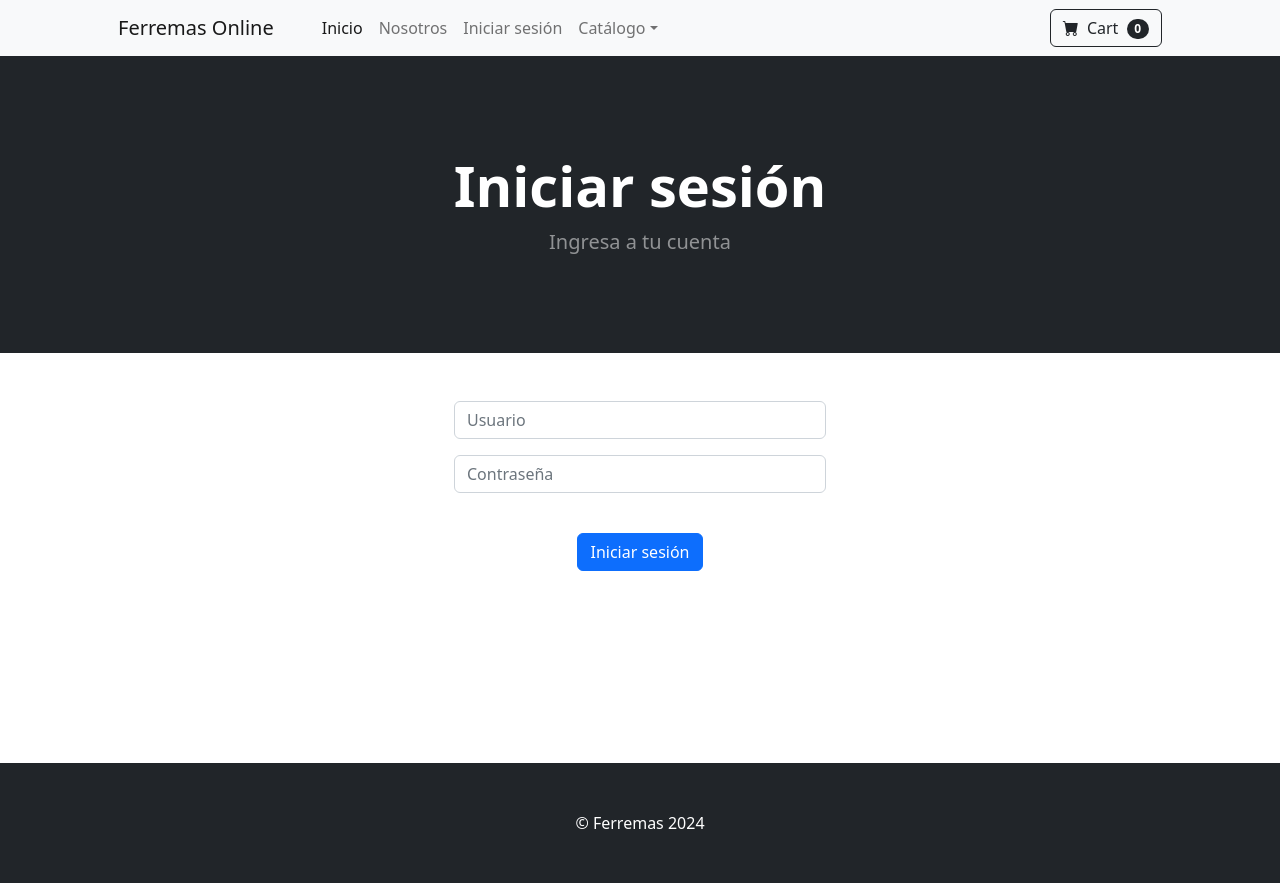
After one commit to Mitsusabur0/ferremas, a Django app: page /login in a window 1280 px wide. The commit adds this page. Run offline with Django 5.2, Linux system fonts and the light colour scheme; some libraries are stand-ins or nearby versions.

Commit message:
Crear template de inicio se sesion

```diff
--- a/tienda/templates/about.html
+++ b/tienda/templates/about.html
@@ -1,5 +1,4 @@
 {% extends "base.html" %}
-{% load static %}
 
 {% block content %}
 
--- /dev/null
+++ b/tienda/templates/login.html
@@ -0,0 +1,48 @@
+{% extends "base.html" %}
+
+{% block content %}
+
+<header class="bg-dark py-5">
+    <div class="container px-4 px-lg-5 my-5">
+        <div class="text-center text-white">
+            <h1 class="display-4 fw-bolder">Iniciar sesión</h1>
+            <p class="lead fw-normal text-white-50 mb-0">Ingresa a tu cuenta</p>
+        </div>
+    </div>
+</header>
+
+
+<div class="container">
+
+    <div class="row">
+        <center>
+            <div class="col-md-4">
+                <br><br>
+                <form method="POST" action="{% url 'login' %}">
+                    {% csrf_token %}
+                    <div class="mb-3">
+                      <input type="text" class="form-control" name="username" placeholder="Usuario">
+                    </div>
+                    <div class="mb-3">
+                      <input type="password" class="form-control" name="password" placeholder="Contraseña">
+                    </div>
+                    <br>
+                    <button type="submit" class="btn btn-primary">Iniciar sesión</button>
+                  </form>
+
+
+
+
+
+
+
+                <br><br><br><br>
+                <br><br><br><br>
+            </div>
+        </center>
+    </div>
+</div>
+
+
+
+{% endblock %}
--- a/tienda/templates/navbar.html
+++ b/tienda/templates/navbar.html
@@ -7,13 +7,19 @@
             <ul class="navbar-nav me-auto mb-2 mb-lg-0 ms-lg-4">
                 <li class="nav-item"><a class="nav-link active" aria-current="page" href="{% url 'home' %}">Inicio</a></li>
                 <li class="nav-item"><a class="nav-link" href="{% url 'about' %}">Nosotros</a></li>
-                <li class="nav-item dropdown">
+
+                {% if user.is_authenticated %}
+                <li class="nav-item"><a class="nav-link" href="{% url 'logout' %}">Cerrar sesión</a></li>
+                {% else %}
+                <li class="nav-item"><a class="nav-link" href="{% url 'login' %}">Iniciar sesión</a></li>
+                {% endif %}
+
+                    <li class="nav-item dropdown">
                     <a class="nav-link dropdown-toggle" id="navbarDropdown" href="#" role="button" data-bs-toggle="dropdown" aria-expanded="false">Catálogo</a>
                     <ul class="dropdown-menu" aria-labelledby="navbarDropdown">
                         <li><a class="dropdown-item" href="#!">Todos los productos</a></li>
                         <li><hr class="dropdown-divider" /></li>
                         <li><a class="dropdown-item" href="#!">Categorías</a></li>
-                        <li><a class="dropdown-item" href="#!">Iniciar sesión?</a></li>
                     </ul>
                 </li>
             </ul>
--- a/tienda/urls.py
+++ b/tienda/urls.py
@@ -4,5 +4,7 @@ from . import views
 urlpatterns = [
     path("", views.home, name="home"),
     path("about", views.about, name="about"),
+    path("login", views.login_user, name="login"),
+    path("logout", views.logout_user, name="logout"),
 
 ]
--- a/tienda/views.py
+++ b/tienda/views.py
@@ -1,5 +1,7 @@
-from django.shortcuts import render
+from django.shortcuts import render, redirect
 from .models import Producto
+from django.contrib.auth import authenticate, login, logout
+from django.contrib import messages
 
 
 # Create your views here.
@@ -7,6 +9,30 @@ def home(request):
     productos = Producto.objects.all()
     return render(request, "home.html", {"productos":productos});
 
-
 def about(request):
     return render(request, "about.html");
+
+def login_user(request):
+    if request.method == "POST":
+        username = request.POST["username"]
+        password = request.POST["password"]
+        user = authenticate(request, username=username, password=password)
+        if user is not None:
+            login(request, user)
+            messages.success(request, ("Sesión iniciada exitosamente."))
+            return redirect("home")
+        else:
+            messages.success(request, ("Error al iniciar sesión, intente nuevamente."))
+            return redirect("login")
+    else:
+        return render(request, "login.html", {})
+
+
+
+
+    return render(request, "login.html");
+
+def logout_user(request):
+    logout(request)
+    messages.success(request, ("Sesión cerrada exitosamente."))
+    return redirect("home")
```
Also changed, not shown: db.sqlite3, tienda/templates/home.html (line endings or trailing spaces).
